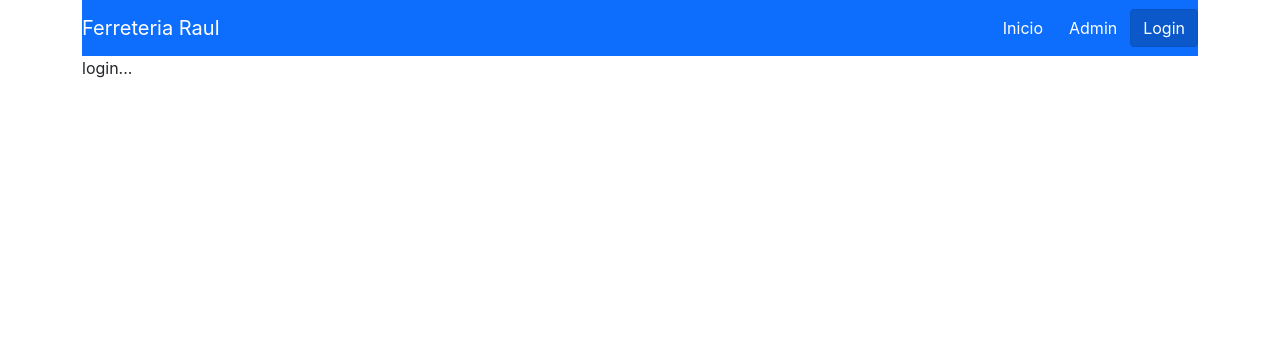
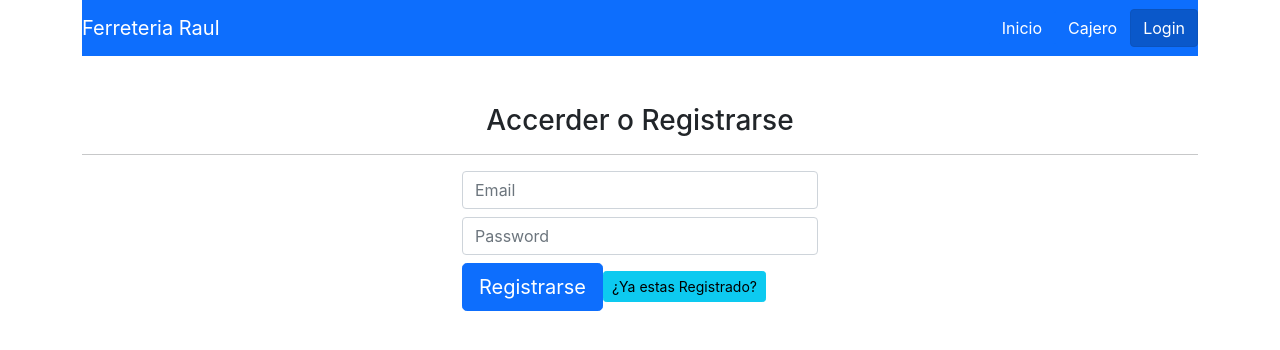
Before and after one commit to ruizjose147/RetoAppEmpresarial-Front-end, a React (Create React App) app: page /login in a window 1280 px wide. Shown: the top 350 px of the page. Built offline with nearby package versions, Linux system fonts and the light colour scheme.

Commit message:
Se agrega el componente Login

```diff
--- a/src/App.jsx
+++ b/src/App.jsx
@@ -1,5 +1,6 @@
 import React from "react";
 import { BrowserRouter as Router, Routes, Route } from "react-router-dom";
+import Login from "./components/Login";
 import { Navbar } from "./components/Navbar";
 //Switch === Routes en la v6
 function App() {
@@ -10,10 +11,9 @@
         <Routes>
           <Route path="/" element={<div>inicio... </div>}>
           </Route>
-          <Route path="/login" element={<div>login...  </div>}>
+          <Route path="/login" element={<Login/>}>
           </Route>
-          <Route path="/admin" element={<div>admin...  </div>}>
-
+          <Route path="/cajero" element={<div>cajero...  </div>}>
           </Route>
         </Routes>
       </div>
--- /dev/null
+++ b/src/components/Login.jsx
@@ -0,0 +1,46 @@
+import React from 'react'
+
+export const Login = () => {
+
+    const [email, setEmail] = React.useState('')
+    const [pass, setPass] = React.useState('')
+
+  return (
+    <div className="mt-5">
+        <h3 className="text-center">Accerder o Registrarse</h3>
+        <hr />
+        <div className="row justify-content-center">
+            <div className="col-12 col-sm-8 col-md-6 col-xl-4">
+                <form>
+                    <input
+                    type="email"
+                    className="form-control mb-2"
+                    placeholder="Email"
+                    onChange={e => setEmail(e.target.value)}
+                    />
+                    <input
+                    type="password"
+                    className="form-control mb-2"
+                    placeholder="Password"
+                    onChange={e => setPass(e.target.value)}
+                    />
+                    <button
+                        className="btn btn-lg btn-primary btn-block"
+                        type="submit"
+                    >
+                        Registrarse
+                    </button>
+                    <button
+                        className="btn btn-sm btn-info btn-block"
+                        type="button"
+                    >
+                        ¿Ya estas Registrado?
+                    </button>
+                </form>
+            </div>
+        </div>
+    </div>
+  )
+}
+
+export default Login
--- a/src/components/Navbar.jsx
+++ b/src/components/Navbar.jsx
@@ -1,5 +1,6 @@
 import React from 'react'
 import {Link, NavLink} from 'react-router-dom'
+import Login from './Login'
 
 export const Navbar = () => {
   return (
@@ -11,7 +12,7 @@
                     Inicio
                 </NavLink>
                 <NavLink className="btn btn-primary mr-2" to="/admin">
-                    Admin
+                    Cajero
                 </NavLink>
                 <NavLink className="btn btn-primary mr-2" to="/login">
                     Login
```
